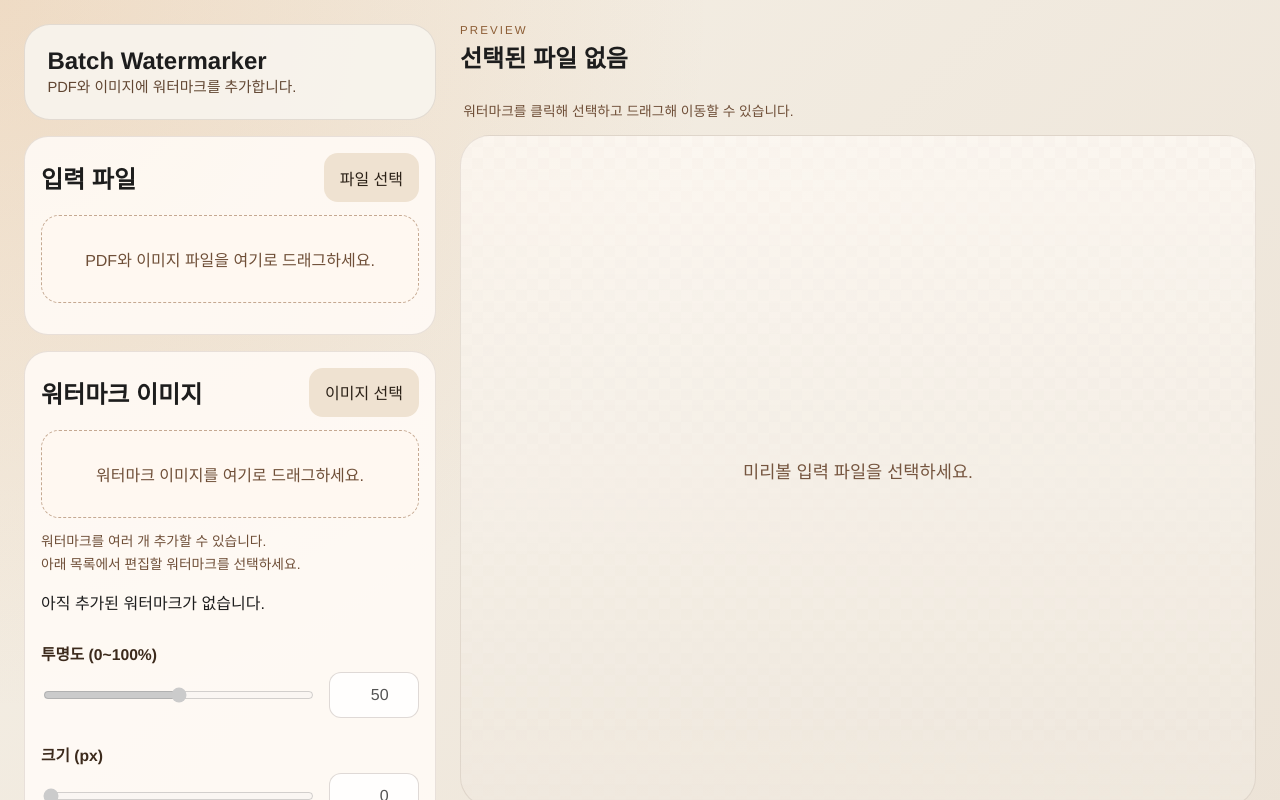
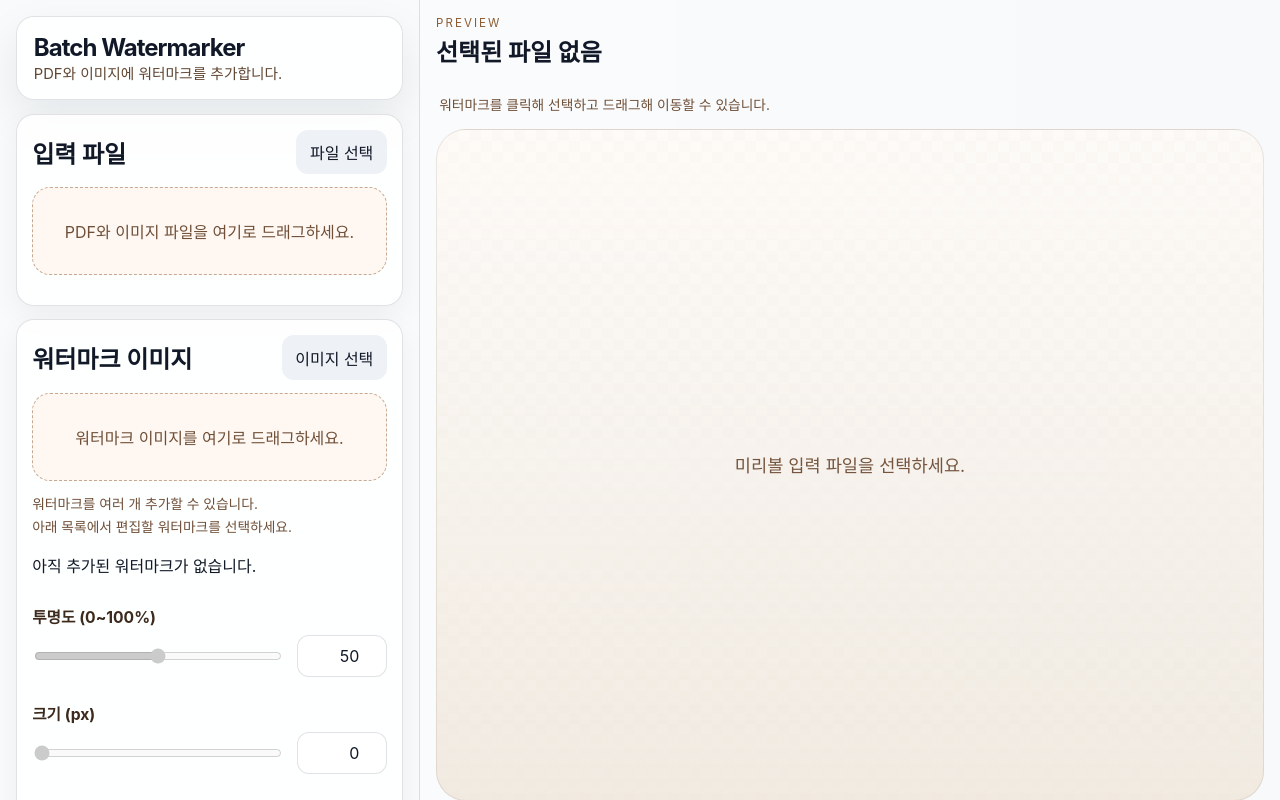
Before and after one commit to dev-universe/batch-watermarker, a React (Vite) app: page / in a window 1280 px wide. Shown: the top 800 px of the page. Built offline with nearby package versions, Linux system fonts and the light colour scheme.

Commit message:
style: add neutral app shell

```diff
--- a/src/styles.css
+++ b/src/styles.css
@@ -1,12 +1,31 @@
 :root {
-  color: #1d1d1d;
+  color: var(--color-text);
   background:
-    radial-gradient(circle at top left, rgba(210, 124, 44, 0.18), transparent 32%),
-    linear-gradient(135deg, #f5f0e6 0%, #e8ddd0 100%);
+    radial-gradient(circle at 18% -10%, rgba(37, 99, 235, 0.12), transparent 28%),
+    linear-gradient(135deg, #f6f7f9 0%, #eceff3 100%);
   font-family:
-    "Avenir Next",
+    "SF Pro Display",
+    "Segoe UI Variable",
+    "Segoe UI",
     "Helvetica Neue",
     sans-serif;
+  --color-app-bg: #f4f6f8;
+  --color-surface: rgba(255, 255, 255, 0.86);
+  --color-surface-raised: #ffffff;
+  --color-surface-muted: #eef1f5;
+  --color-border: rgba(15, 23, 42, 0.12);
+  --color-border-strong: rgba(15, 23, 42, 0.22);
+  --color-text: #111827;
+  --color-text-muted: #667085;
+  --color-accent: #2563eb;
+  --color-accent-soft: rgba(37, 99, 235, 0.1);
+  --color-danger: #dc2626;
+  --color-danger-soft: rgba(220, 38, 38, 0.1);
+  --radius-sm: 8px;
+  --radius-md: 12px;
+  --radius-panel: 18px;
+  --shadow-panel: 0 18px 45px rgba(15, 23, 42, 0.08);
+  --shadow-canvas: 0 24px 70px rgba(15, 23, 42, 0.18);
 }
 
 * {
@@ -15,7 +34,7 @@
 
 body {
   margin: 0;
-  min-width: 1160px;
+  min-width: 1040px;
   min-height: 100vh;
 }
 
@@ -25,57 +44,95 @@ input {
 }
 
 button {
-  border: 0;
-  border-radius: 14px;
-  padding: 0.8rem 1rem;
+  border: 1px solid transparent;
+  border-radius: var(--radius-md);
+  padding: 0.58rem 0.78rem;
   cursor: pointer;
-  background: #efe2d1;
-  color: #2b2117;
+  background: var(--color-surface-muted);
+  color: var(--color-text);
+  transition:
+    background-color 120ms ease,
+    border-color 120ms ease,
+    box-shadow 120ms ease,
+    transform 120ms ease;
+}
+
+button:hover:not(:disabled) {
+  background: #e4e8ef;
+}
+
+button:active:not(:disabled) {
+  transform: translateY(1px);
+}
+
+button:disabled {
+  cursor: default;
+  opacity: 0.45;
 }
 
 input[type="text"],
 input[type="number"] {
   width: 100%;
-  border: 1px solid rgba(78, 54, 34, 0.18);
-  border-radius: 12px;
-  padding: 0.8rem 0.9rem;
-  background: rgba(255, 255, 255, 0.82);
+  border: 1px solid var(--color-border);
+  border-radius: var(--radius-md);
+  padding: 0.62rem 0.72rem;
+  background: var(--color-surface-raised);
+  color: var(--color-text);
+  outline: none;
+}
+
+input[type="text"]:focus,
+input[type="number"]:focus {
+  border-color: var(--color-accent);
+  box-shadow: 0 0 0 3px var(--color-accent-soft);
 }
 
 .shell {
   display: grid;
-  grid-template-columns: 460px minmax(0, 1fr);
+  grid-template-columns: minmax(360px, 420px) minmax(0, 1fr);
   min-height: 100vh;
+  background:
+    linear-gradient(90deg, rgba(255, 255, 255, 0.72), rgba(255, 255, 255, 0.3)),
+    var(--color-app-bg);
 }
 
 .sidebar {
-  padding: 1.5rem;
+  display: grid;
+  align-content: start;
+  gap: 0.85rem;
+  padding: 1rem;
   overflow: auto;
+  border-right: 1px solid var(--color-border);
+  background: rgba(248, 250, 252, 0.82);
 }
 
 .preview-pane {
-  padding: 1.5rem 1.5rem 1.5rem 0;
+  padding: 1rem;
 }
 
 .preview-sticky {
   position: sticky;
-  top: 1.5rem;
+  top: 1rem;
 }
 
 .hero {
-  padding: 1.4rem;
-  border-radius: 26px;
-  background: rgba(248, 244, 238, 0.9);
-  border: 1px solid rgba(78, 54, 34, 0.12);
-  margin-bottom: 1rem;
+  padding: 1rem 1.05rem;
+  border-radius: var(--radius-panel);
+  background: var(--color-surface);
+  border: 1px solid var(--color-border);
+  box-shadow: var(--shadow-panel);
+}
+
+.hero h1 {
+  letter-spacing: -0.04em;
 }
 
 .panel {
-  margin-bottom: 1rem;
-  padding: 1rem;
-  border-radius: 24px;
-  background: rgba(255, 251, 246, 0.88);
-  border: 1px solid rgba(78, 54, 34, 0.12);
+  padding: 0.95rem;
+  border-radius: var(--radius-panel);
+  background: var(--color-surface);
+  border: 1px solid var(--color-border);
+  box-shadow: 0 10px 28px rgba(15, 23, 42, 0.05);
 }
 
 .panel-head,
@@ -453,7 +510,7 @@ label {
 .watermark-selection-outline {
   position: absolute;
   inset: 0;
-  border: 2px dashed rgba(140, 93, 53, 0.75);
+  border: 1.5px dashed var(--color-accent);
   border-radius: 8px;
   opacity: 0;
   transition: opacity 120ms ease;
```
